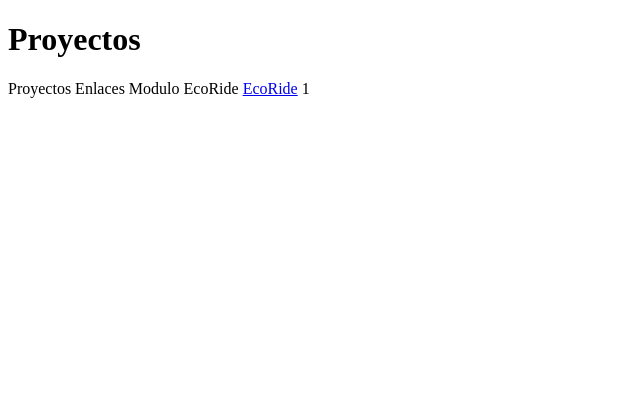
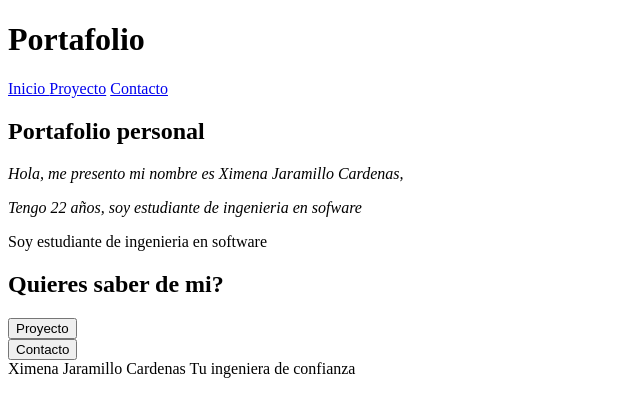
Before and after one commit to Jaramc/portafolio, a plain HTML site: page index.html in a window 1280 px wide. Shown: the whole page, without its empty margins (0-640 px from the left). Drawn offline with Linux system fonts and the light colour scheme.

Commit message:
portafolio

```diff
--- a/index.html
+++ b/index.html
@@ -3,24 +3,39 @@
 <head>
     <meta charset="UTF-8">
     <meta name="viewport" content="width=device-width, initial-scale=1.0">
-    <title>Proyectos</title>
+    <title>Portafolio</title>
 </head>
+
 <body>
-    <h1>Proyectos</h1>
-    <thead>
-        <tr>
-            <th>Proyectos</th>
-            <th>Enlaces</th>
-            <th>Modulo</th>
-        </tr>
-    </thead>
-    <tbody>
-        <tr>
-            <td>EcoRide</td>
-            <td><a href="https://github.com/Jaramc/EcoRide">EcoRide</a></td>
-            <td>1</td>
-        </tr>
-    </tbody>
+
+    <header>
+        <mark><h1><n>Portafolio</n></h1></mark>
+        <nav>
+            <a href="index.html">Inicio </a>
+            <a href="proyecto.html">Proyecto</a>
+            <a href="contacto.html">Contacto </a>
+        </nav>
+    </header>
+<a href=""></a>
+    <section>
+    <h1><n>Portafolio personal</n></h1>
+        <p><i>Hola, me presento mi nombre es Ximena Jaramillo Cardenas,</i></p>
+        <p><i> Tengo 22 años, soy estudiante de ingenieria en sofware</i></p>
+        <div>
+        <p>Soy estudiante de ingenieria en software</p>
+    </section>
+
+    <section>
+    <h1><n>Quieres saber de mi?</n></nav></h1>
+    <button>Proyecto</button>
+    <div>
+    <button>Contacto</button>
+    </section>
+
+    <footer>
+        Ximena Jaramillo Cardenas
+        Tu ingeniera de confianza
+    </footer>
 
 </body>
 </html>
```
Also changed, not shown: contacto.html (added, +26 -0 lines), proyecto.html (added, +34 -0 lines).
